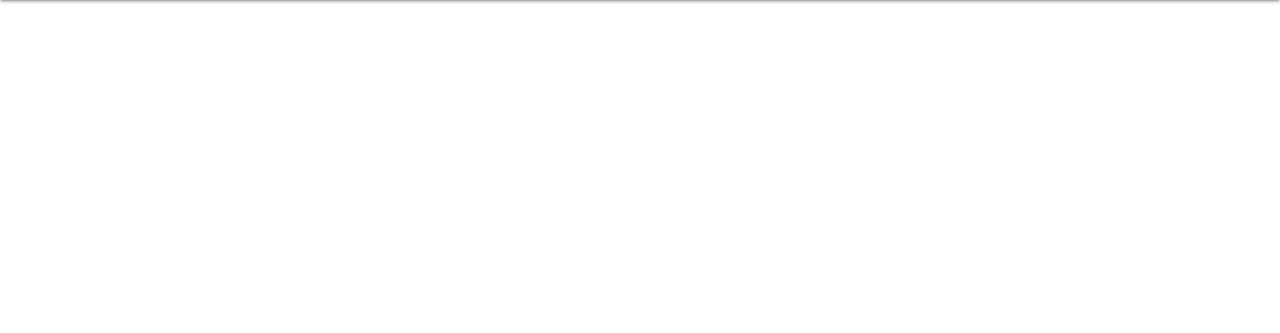
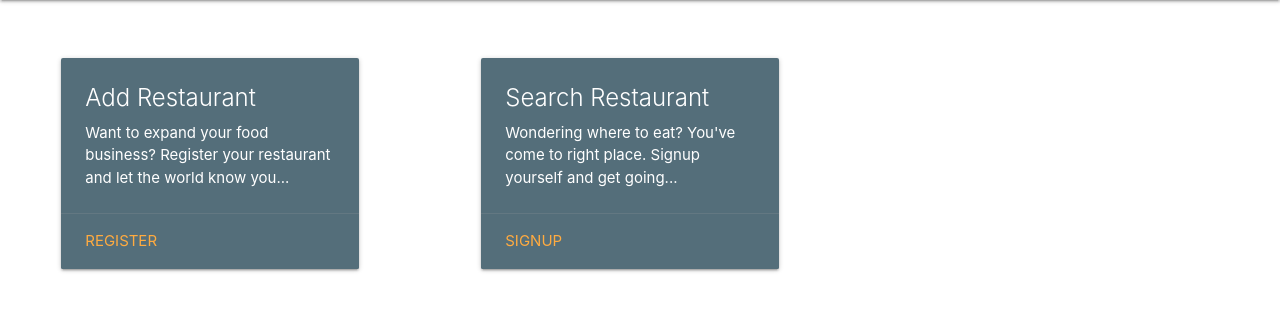
Before and after one commit to Namrata7199/FoodieBuddy, a Django app: page / in a window 1280 px wide. Shown: the part 64-397 px from the top of the page. Run offline with Django 3.2, Linux system fonts and the light colour scheme.

Commit message:
homepage

```diff
--- a/restaurant/index/views.py
+++ b/restaurant/index/views.py
@@ -10,7 +10,7 @@ from django.shortcuts import render, redirect
 
 # Create your views here.
 def home(request):
-	return render(request,'base.html')
+	return render(request,'home.html')
 
 def signup(request):
     if request.method == 'POST':
--- a/restaurant/templates/base.html
+++ b/restaurant/templates/base.html
@@ -50,6 +50,7 @@
     <li><a href="collapsible.html">Javascript</a></li>
     <li><a href="mobile.html">Login</a></li>
   </ul>
-
+   {% block content %}
+   {% endblock %}
  </body>
  </html>
--- /dev/null
+++ b/restaurant/templates/home.html
@@ -0,0 +1,33 @@
+{% extends 'base.html' %}
+{% block content %}
+<style>
+	@media only screen and (max-width: 720px)
+	{
+		.col{width:100%;}
+	}
+</style>
+	<div class="row">
+	    <div class="col s3 m4" style="margin: 50px; width: 25%;">
+	      <div class="card blue-grey darken-1">
+	        <div class="card-content white-text">
+	          <span class="card-title">Add Restaurant</span>
+	          <p>Want to expand your food business? Register your restaurant and let the world know you...</p>
+	        </div>
+	        <div class="card-action">
+	          <a href="#">Register</a>
+	        </div>
+	      </div>
+	    </div>
+	    <div class="col s3 m4" style="margin: 50px; width: 25%;">
+	      <div class="card blue-grey darken-1">
+	        <div class="card-content white-text">
+	          <span class="card-title">Search Restaurant</span>
+	          <p>Wondering where to eat? You've come to right place. Signup yourself and get going...</p>
+	        </div>
+	        <div class="card-action">
+	          <a href="#">Signup</a>
+	        </div>
+	      </div>
+	    </div>
+  </div>
+{% endblock %}
```
Also changed, not shown: 2 other files.
